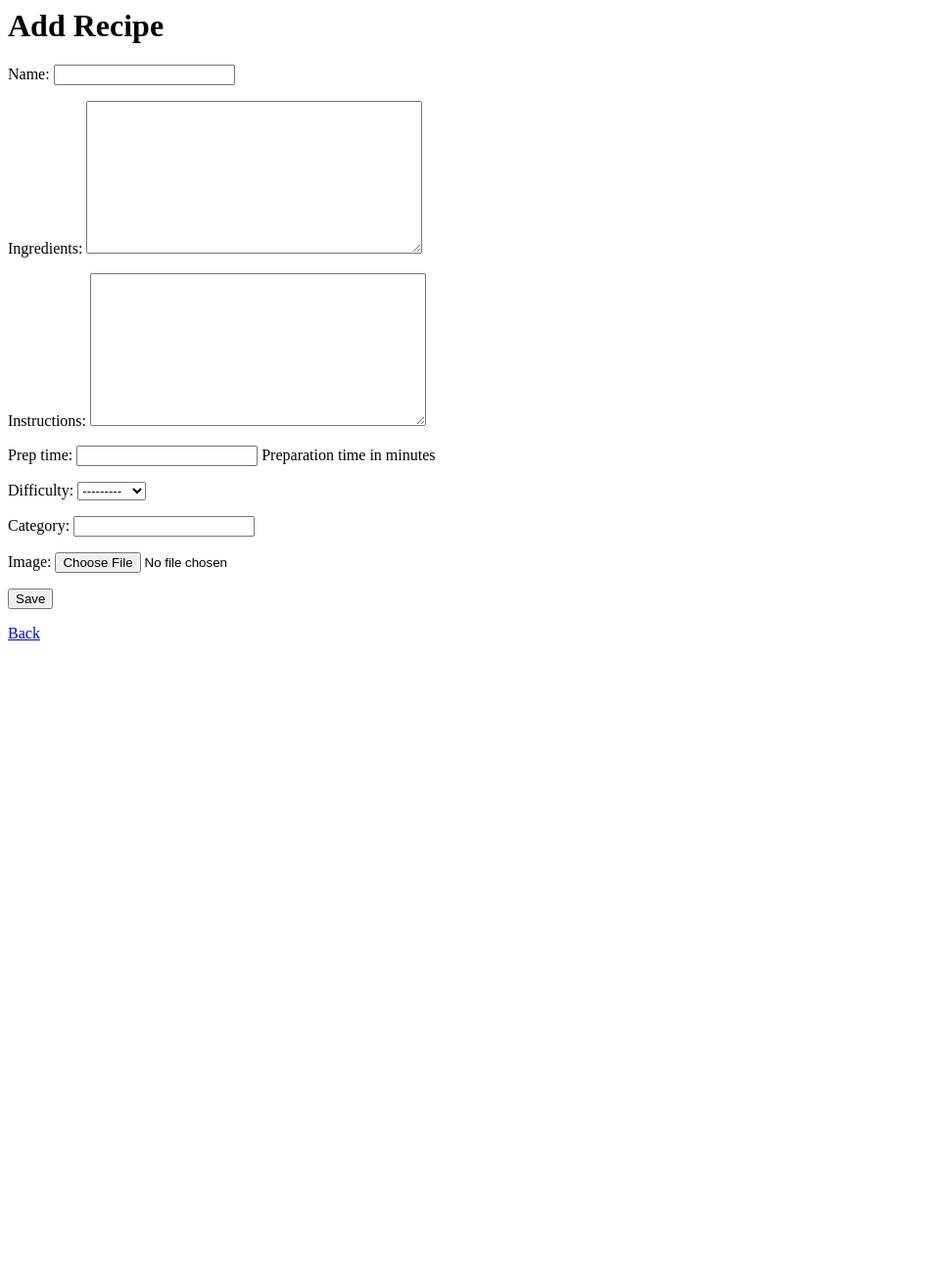
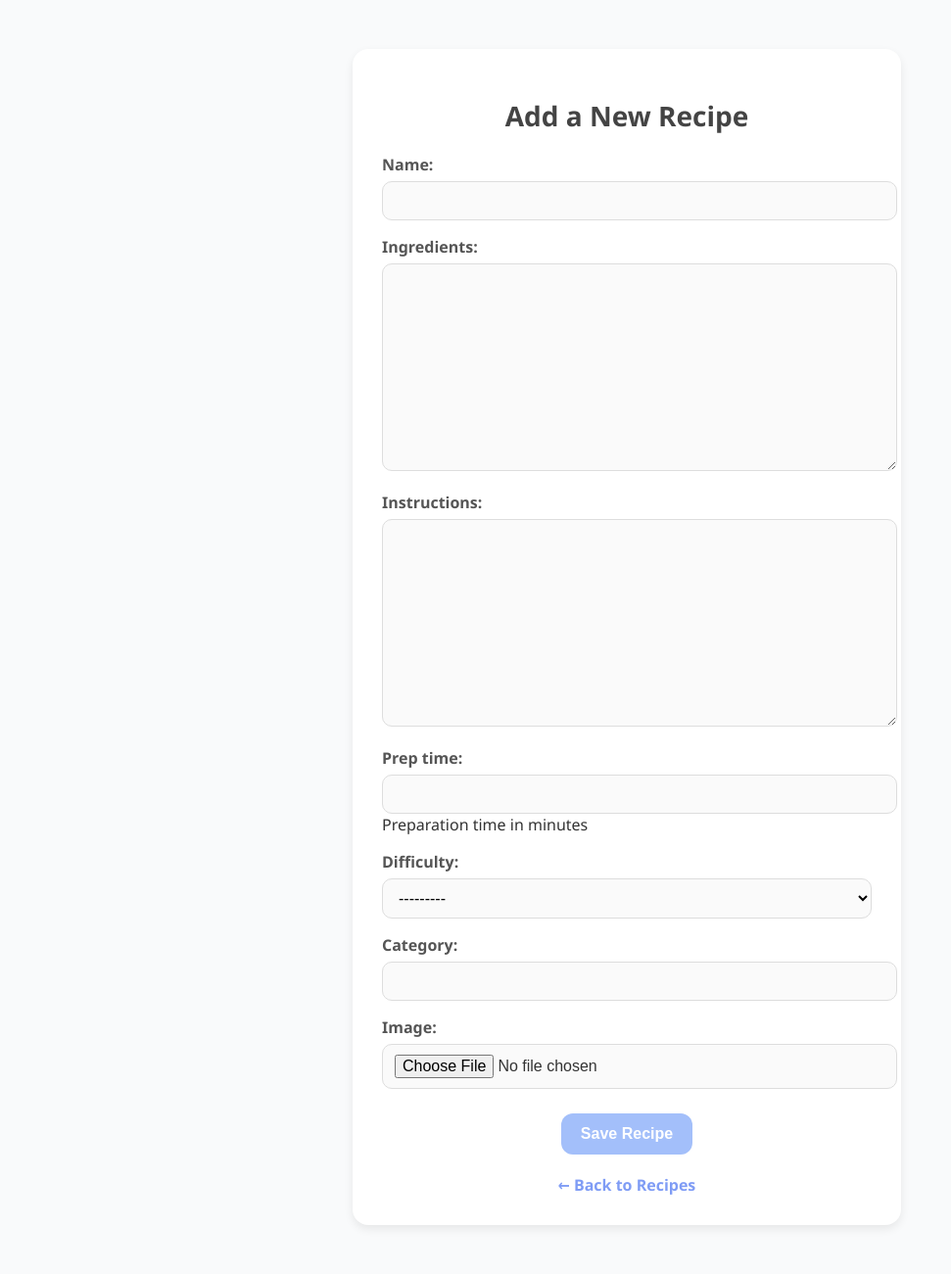
Before and after one commit to GiovanaSantoss/KitchenLab, a Django app: page /add/ in a window 1280 px wide. Shown: the whole page at 98% size, without its empty margins (0-971 px from the left). Before the commit the page ends 654 px from the top, so only its background shows below. Run offline with Django 5.2, Linux system fonts and the light colour scheme; a user stored in the database is signed in.

Commit message:
Changes in style page

```diff
--- a/KitchenLab/recipes/static/recipes/style.css
+++ b/KitchenLab/recipes/static/recipes/style.css
@@ -36,7 +36,7 @@
 
 .recipes-container {
   display: grid;
-  grid-template-columns: repeat(auto-fit, minmax(260px, 2fr));
+  grid-template-columns: repeat(auto-fit, minmax(260px, 3fr));
   gap: 20px;
   padding: 30px;
 }
@@ -55,7 +55,7 @@
 }
 
 .recipe-img {
-  width: 30%;
+  width: 80%;
   height: 180px;
   object-fit: cover;
 }
@@ -98,3 +98,83 @@
   font-size: 1.1rem;
   grid-column: 1/-1;
 }
+
+.add-page .form-container {
+  max-width: 500px;
+  margin: 50px auto;
+  padding: 30px;
+  background: #fff;
+  border-radius: 16px;
+  box-shadow: 0 4px 10px rgba(0, 0, 0, 0.08);
+  text-align: center;
+}
+
+.add-page h1 {
+  font-size: 28px;
+  margin-bottom: 20px;
+  color: #444;
+}
+
+.recipe-form p {
+  text-align: left;
+  margin-bottom: 15px;
+}
+
+.recipe-form label {
+  display: block;
+  font-weight: 600;
+  margin-bottom: 6px;
+  color: #555;
+}
+
+.recipe-form input[type="text"],
+.recipe-form input[type="number"],
+.recipe-form input[type="file"],
+.recipe-form select,
+.recipe-form textarea {
+  width: 100%;
+  padding: 10px 12px;
+  border: 1px solid #ddd;
+  border-radius: 10px;
+  font-size: 16px;
+  background: #fafafa;
+  transition: border-color 0.3s ease;
+}
+
+.recipe-form input:focus,
+.recipe-form select:focus,
+.recipe-form textarea:focus {
+  outline: none;
+  border-color: #a3bffa;
+  background: #fff;
+}
+
+.btn-submit {
+  background: #a3bffa; /* tom delicado de azul/lilás */
+  color: #fff;
+  padding: 12px 20px;
+  border: none;
+  border-radius: 12px;
+  font-size: 16px;
+  font-weight: bold;
+  cursor: pointer;
+  margin-top: 10px;
+  transition: background 0.3s ease;
+}
+
+.btn-submit:hover {
+  background: #7f9cf5;
+}
+
+.back-link {
+  display: inline-block;
+  margin-top: 20px;
+  text-decoration: none;
+  color: #7f9cf5;
+  font-weight: 600;
+  transition: color 0.3s ease;
+}
+
+.back-link:hover {
+  color: #4c51bf;
+}
--- a/KitchenLab/recipes/templates/recipes/add_recipe.html
+++ b/KitchenLab/recipes/templates/recipes/add_recipe.html
@@ -1,7 +1,21 @@
-<h1>Add Recipe</h1>
-<form method="POST" enctype="multipart/form-data">
-    {% csrf_token %}
-    {{ form.as_p }}
-    <button type="submit">Save</button>
-</form>
-<a href="{% url 'index' %}">Back</a>
+{% load static %}
+<!DOCTYPE html>
+<html lang="en">
+<head>
+    <meta charset="UTF-8">
+    <meta name="viewport" content="width=device-width, initial-scale=1.0">
+    <title>Add Recipe</title>
+    <link rel="stylesheet" href="{% static 'recipes/style.css' %}">
+</head>
+<body class="add-page">
+    <div class="form-container">
+        <h1>Add a New Recipe</h1>
+        <form method="post" enctype="multipart/form-data" class="recipe-form">
+            {% csrf_token %}
+            {{ form.as_p }}
+            <button type="submit" class="btn-submit">Save Recipe</button>
+        </form>
+        <a href="{% url 'index' %}" class="back-link">← Back to Recipes</a>
+    </div>
+</body>
+</html>
```
Also changed, not shown: KitchenLab/db.sqlite3, KitchenLab/media/recipe_images/Captura_de_tela_2025-08-11_112958.png (added), KitchenLab/media/recipe_images/Captura_de_tela_2025-08-14_101649.png (added).
